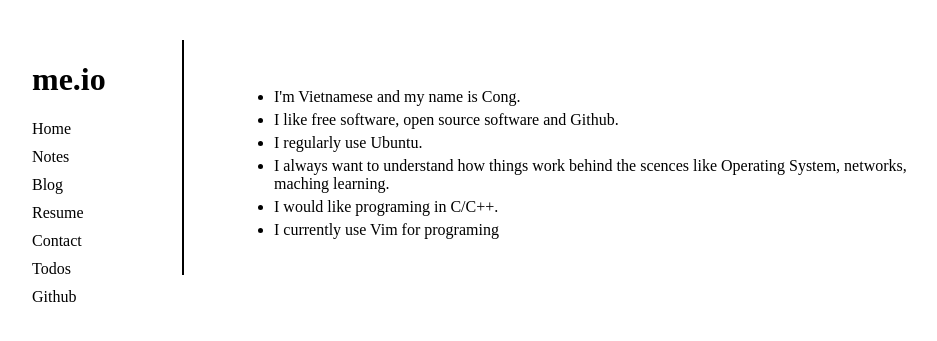
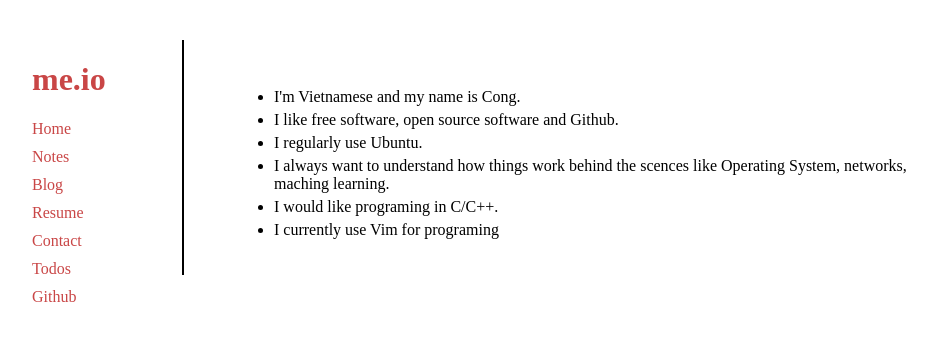
Before and after one commit to congdv/congdv.github.io, a Jekyll site: the page built from index.html, in a window 1280 px wide. Shown: the top 341 px of the page, without its empty margins (128-1065 px from the left). Built offline with Jekyll 4.4.1, drawn with Linux system fonts in a browser that asks for light colours.

Commit message:
Fix color tag <a>

```diff
--- a/css/theme.css
+++ b/css/theme.css
@@ -40,7 +40,7 @@ img {
 
 a {
     text-decoration: none;
-    color: #000000;
+    color: #c94646;;
 }
 
 blockquote{
@@ -147,6 +147,13 @@ table thead th{
     font-weight: bold;
 }
 
+table.ratio-1-3:nth-of-type(1) {
+   display:table;
+   width:100%;
+}
+table.ratio-1-3:nth-of-type(1) th:nth-of-type(1) {
+    width:30%;
+}
 table td {
     padding: 8px;
     margin: 0;
```
